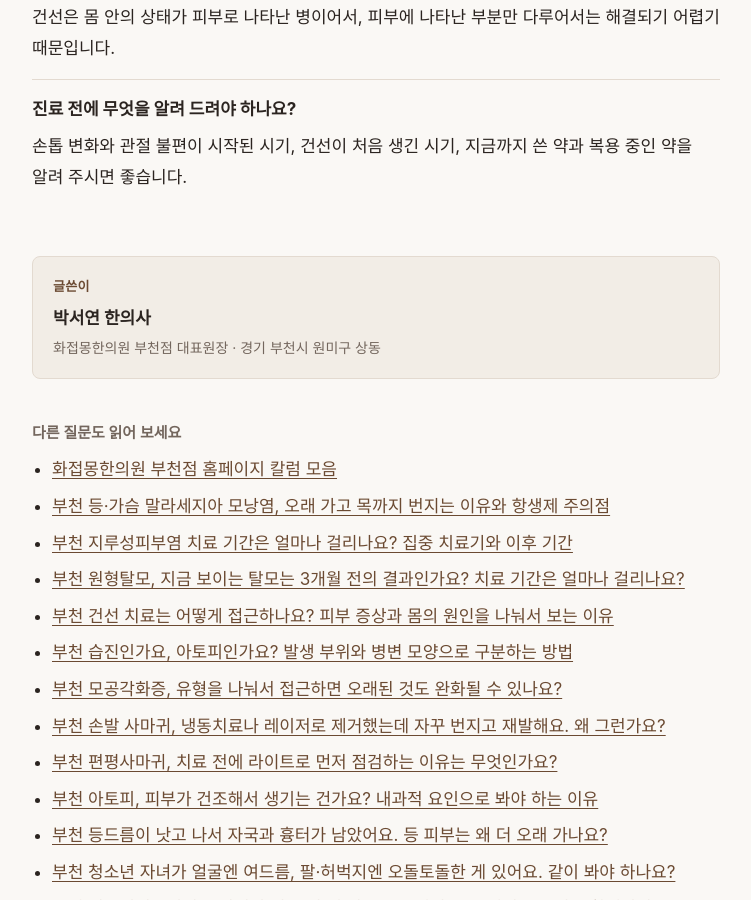
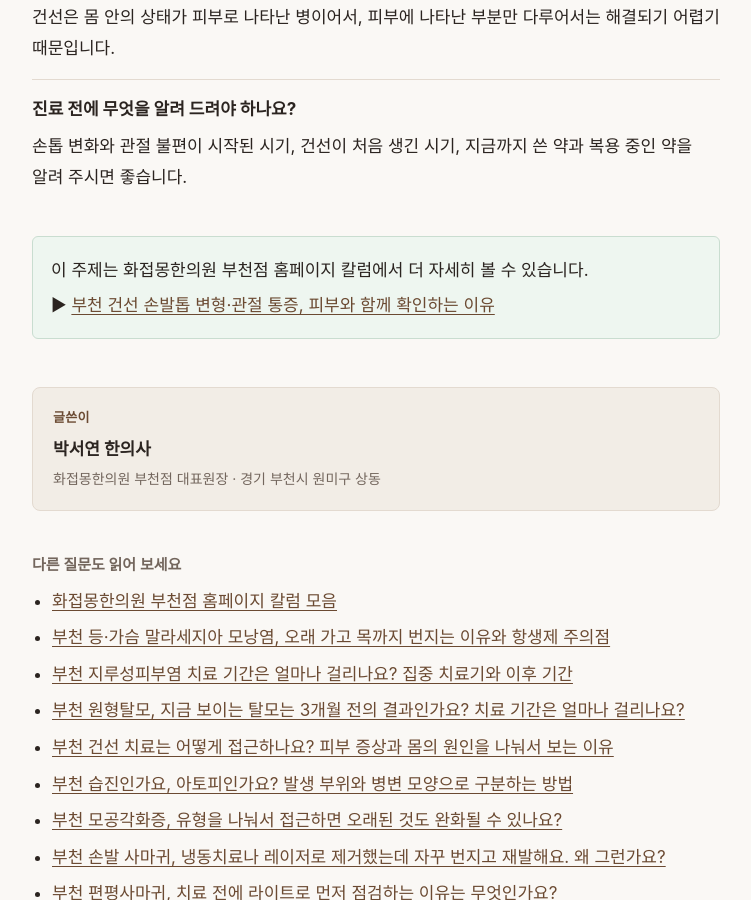
Before and after one commit to HJMbc-Park/HJMbc-Park.github.io, a Jekyll site: the page built from _posts/2026-11-05-bucheon-psoriasis-nail-joint.md, in a window 1280 px wide and 900 px high, scrolled down 1920 px. Shown: the whole window, without its empty margins (264-1015 px from the left). Built offline with Jekyll 4.4.1, drawn with Linux system fonts in a browser that asks for light colours; some web fonts are replaced.

Commit message:
Add 4 new homepage columns to /columns/ and link from matching notes
Co-Authored-By: Claude Sonnet 5.5 <noreply@anthropic.com>
Claude-Session: https://claude.ai/code/session_0169dzRn4bU7KzdNdA9Hnwch

```diff
--- a/_posts/2026-11-05-bucheon-psoriasis-nail-joint.md
+++ b/_posts/2026-11-05-bucheon-psoriasis-nail-joint.md
@@ -13,6 +13,8 @@ faq:
     a: "건선은 몸 안의 상태가 피부로 나타난 병이어서, 피부에 나타난 부분만 다루어서는 해결되기 어렵기 때문입니다."
   - q: "진료 전에 무엇을 알려 드려야 하나요?"
     a: "손톱 변화와 관절 불편이 시작된 시기, 건선이 처음 생긴 시기, 지금까지 쓴 약과 복용 중인 약을 알려 주시면 좋습니다."
+column_url: "https://www.mongclinic.com/index.php/board/view/column/27/49100"
+column_title: "부천 건선 손발톱 변형·관절 통증, 피부와 함께 확인하는 이유"
 ---
 
 ## 건선이 있으면 손톱이나 관절도 함께 봐야 하나요?
--- a/columns.md
+++ b/columns.md
@@ -1,7 +1,7 @@
 ---
 layout: page
 title: 화접몽한의원 부천점 홈페이지 칼럼
-description: "화접몽한의원 부천점 홈페이지(몽클리닉) 칼럼 모음. 편평사마귀, 건선, 모공각화증, 지루성피부염, 여드름·모낭염, 여드름 흉터 칼럼을 한곳에 모았습니다."
+description: "화접몽한의원 부천점 홈페이지(몽클리닉) 칼럼 모음. 편평사마귀, 건선, 모공각화증, 지루성피부염, 여드름·모낭염, 여드름 흉터, 손발톱·관절 건선 칼럼을 한곳에 모았습니다."
 permalink: /columns/
 ---
 
@@ -16,5 +16,9 @@ permalink: /columns/
 - [부천 엉덩이·등·다리까지 번진 모공각화증, 유형을 나눠 접근하는 치료](https://www.mongclinic.com/index.php/board/view/column/27/49081)
 - [부천 임신 출산 중 생긴 편평사마귀, 아기에게 번질까 걱정된다면](https://www.mongclinic.com/index.php/board/view/column/27/49082)
 - [부천 찍히고 패인 여드름 흉터를 회복하는 리셀테라피](https://www.mongclinic.com/index.php/board/view/column/27/49083)
+- [부천 자녀 팔·허벅지 오돌토돌 모공각화증, 보호자가 알아둘 점](https://www.mongclinic.com/index.php/board/view/column/27/49097)
+- [부천 여드름이 반복되는 이유, 호르몬만 탓하면 놓치는 것들](https://www.mongclinic.com/index.php/board/view/column/27/49098)
+- [부천 등·가슴 모낭염 반복, 세균인지 진균인지 구분해야 하는 이유](https://www.mongclinic.com/index.php/board/view/column/27/49099)
+- [부천 건선 손발톱 변형·관절 통증, 피부와 함께 확인하는 이유](https://www.mongclinic.com/index.php/board/view/column/27/49100)
 
 [홈으로]({{ '/' | relative_url }}) · [주제별 글 모음]({{ '/topics/' | relative_url }})
```
Also changed, not shown: _posts/2026-10-25-teen-acne-repeat.md (+2 -0 lines), _posts/2026-11-01-bucheon-chronic-folliculitis-adult-acne.md (+2 -2 lines), _posts/2026-11-07-bucheon-teen-acne-keratosis-pilaris-together.md (+2 -0 lines).
